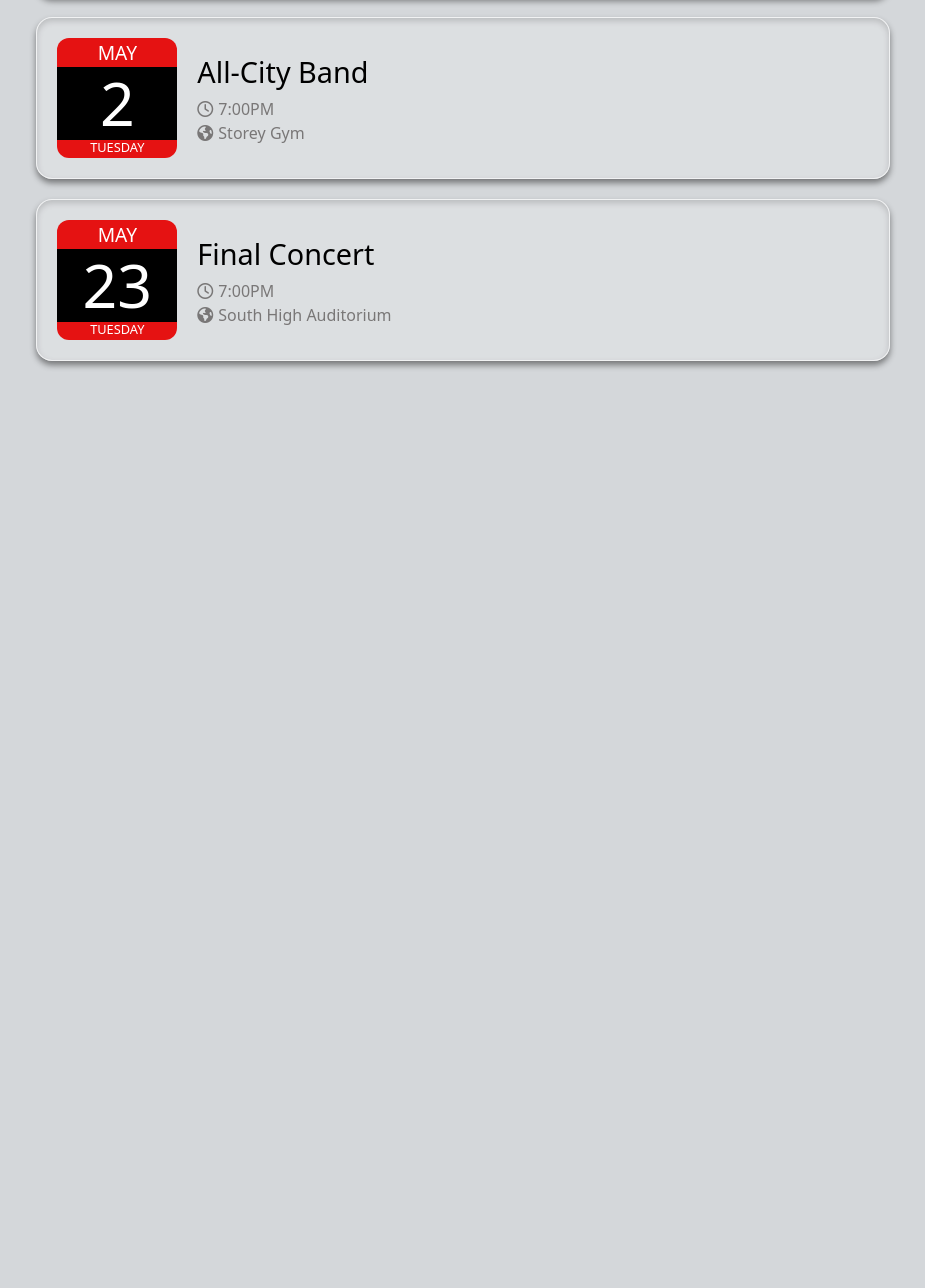
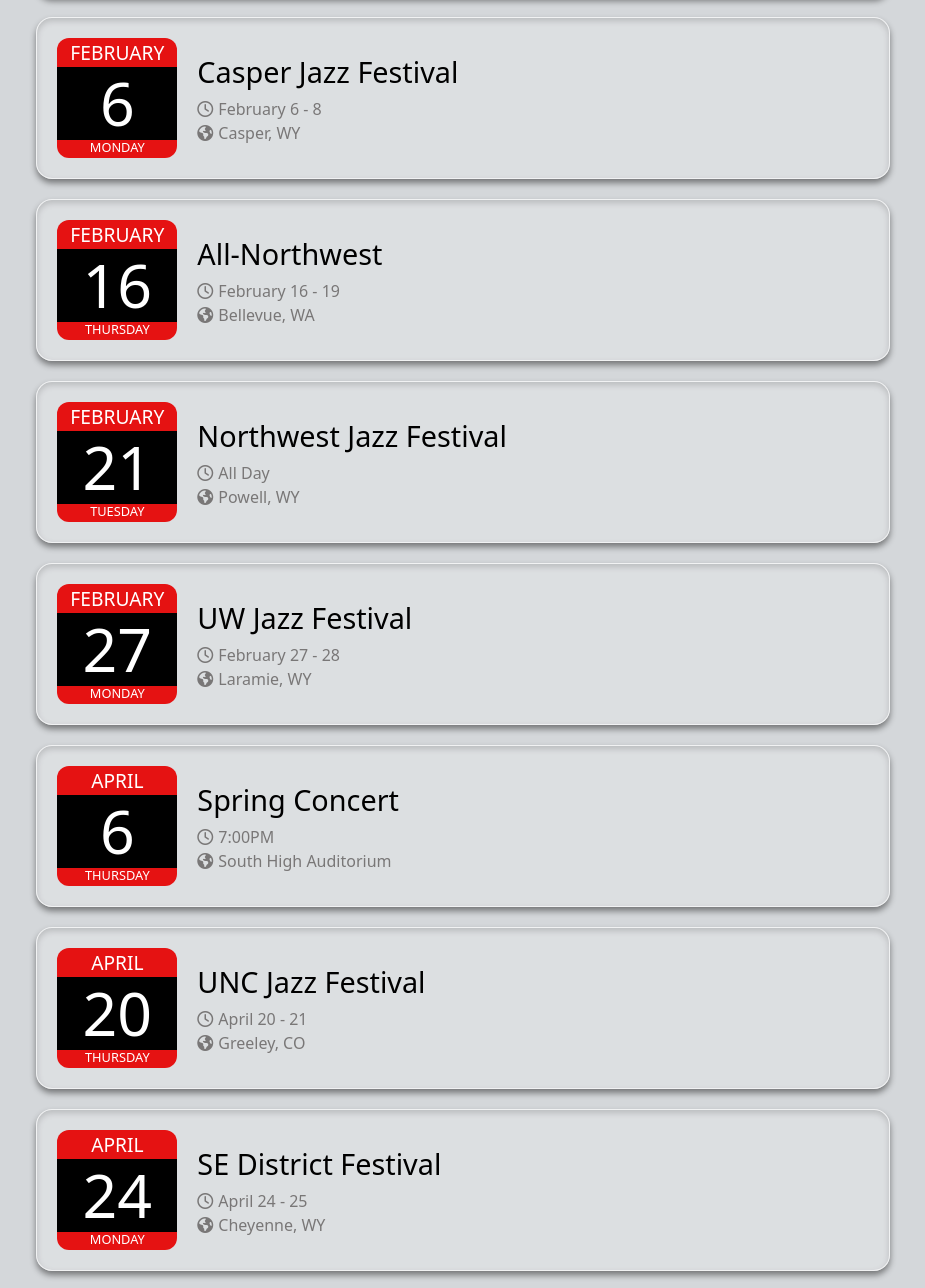
Before and after one commit to btschu/22-23_johnson_concert_schedule, a plain HTML site: page index.html in a window 1280 px wide. Shown: the part 625-1913 px from the top of the page, without its empty margins (177-1102 px from the left). Before the commit the page ends 1026 px from the top, so only its background shows below. Drawn offline with nearby package versions, Linux system fonts and the light colour scheme.

Commit message:
first commit

```diff
--- a/events.js
+++ b/events.js
@@ -20,10 +20,10 @@ const weekdayValue = function () {
 const eventData = [
   {
     // todo ***change this information for all new events
-    dateTime: "12/08/2022",
-    eventName: "South Triad Winter Concert",
+    dateTime: "11/17/2022",
+    eventName: "All-City Jazz Concert",
     time: "7:00PM",
-    location: "Storey Gym",
+    location: "South High Auditorium",
     // This information will populate automatically based off of the dateTime value
     month: monthValue,
     day: dayValue,
@@ -31,10 +31,10 @@ const eventData = [
   },
   {
     // todo ***change this information for all new events
-    dateTime: "03/02/2023",
-    eventName: "Johnson Band Solo/Ensemble Festival",
-    time: "7:45AM - 2:45PM",
-    location: "Johnson Band Room",
+    dateTime: "11/22/2022",
+    eventName: "SE District Clinic Concert",
+    time: "4:00PM",
+    location: "East High Auditorium",
     // This information will populate automatically based off of the dateTime value
     month: monthValue,
     day: dayValue,
@@ -42,10 +42,87 @@ const eventData = [
   },
   {
     // todo ***change this information for all new events
-    dateTime: "03/14/2023",
-    eventName: "SE District JH Band Festival",
-    time: "7:45AM - 2:45PM",
-    location: "Storey Gym",
+    dateTime: "1/15/2023",
+    eventName: "All-State Band",
+    time: "January 15 - 18",
+    location: "Sheridan, WY",
+    // This information will populate automatically based off of the dateTime value
+    month: monthValue,
+    day: dayValue,
+    weekday: weekdayValue,
+  },
+  {
+    // todo ***change this information for all new events
+    dateTime: "02/6/2023",
+    eventName: "Casper Jazz Festival",
+    time: "February 6 - 8",
+    location: "Casper, WY",
+    // This information will populate automatically based off of the dateTime value
+    month: monthValue,
+    day: dayValue,
+    weekday: weekdayValue,
+  },
+  {
+    // todo ***change this information for all new events
+    dateTime: "02/16/2023",
+    eventName: "All-Northwest",
+    time: "February 16 - 19",
+    location: "Bellevue, WA",
+    // This information will populate automatically based off of the dateTime value
+    month: monthValue,
+    day: dayValue,
+    weekday: weekdayValue,
+  },
+  {
+    // todo ***change this information for all new events
+    dateTime: "02/21/2023",
+    eventName: "Northwest Jazz Festival",
+    time: "All Day",
+    location: "Powell, WY",
+    // This information will populate automatically based off of the dateTime value
+    month: monthValue,
+    day: dayValue,
+    weekday: weekdayValue,
+  },
+  {
+    // todo ***change this information for all new events
+    dateTime: "02/27/2023",
+    eventName: "UW Jazz Festival",
+    time: "February 27 - 28",
+    location: "Laramie, WY",
+    // This information will populate automatically based off of the dateTime value
+    month: monthValue,
+    day: dayValue,
+    weekday: weekdayValue,
+  },
+  {
+    // todo ***change this information for all new events
+    dateTime: "04/06/2023",
+    eventName: "Spring Concert",
+    time: "7:00PM",
+    location: "South High Auditorium",
+    // This information will populate automatically based off of the dateTime value
+    month: monthValue,
+    day: dayValue,
+    weekday: weekdayValue,
+  },
+  {
+    // todo ***change this information for all new events
+    dateTime: "04/20/2023",
+    eventName: "UNC Jazz Festival",
+    time: "April 20 - 21",
+    location: "Greeley, CO",
+    // This information will populate automatically based off of the dateTime value
+    month: monthValue,
+    day: dayValue,
+    weekday: weekdayValue,
+  },
+  {
+    // todo ***change this information for all new events
+    dateTime: "04/24/2023",
+    eventName: "SE District Festival",
+    time: "April 24 - 25",
+    location: "Cheyenne, WY",
     // This information will populate automatically based off of the dateTime value
     month: monthValue,
     day: dayValue,
@@ -64,7 +141,7 @@ const eventData = [
   },
   {
     // todo ***change this information for all new events
-    dateTime: "05/23/2023",
+    dateTime: "05/09/2023",
     eventName: "Final Concert",
     time: "7:00PM",
     location: "South High Auditorium",
@@ -73,4 +150,15 @@ const eventData = [
     day: dayValue,
     weekday: weekdayValue,
   },
+  {
+    // todo ***change this information for all new events
+    dateTime: "05/18/2023",
+    eventName: "Band Banquet",
+    time: "6:00PM",
+    location: "South High School",
+    // This information will populate automatically based off of the dateTime value
+    month: monthValue,
+    day: dayValue,
+    weekday: weekdayValue,
+  },
 ];
--- a/index.html
+++ b/index.html
@@ -4,7 +4,7 @@
 <head>
     <meta charset="UTF-8">
     <meta name="viewport" content="width=device-width, initial-scale=1.0">
-    <title>Johnson Band | Upcoming Events</title>
+    <title>South High Band | Upcoming Events</title>
     <link rel="icon" type="image/png" href="favicon.png">
     <link href="https://cdn.jsdelivr.net/npm/bootstrap@5.2.3/dist/css/bootstrap.min.css" rel="stylesheet"
         integrity="sha384-rbsA2VBKQhggwzxH7pPCaAqO46MgnOM80zW1RWuH61DGLwZJEdK2Kadq2F9CUG65" crossorigin="anonymous">
```
